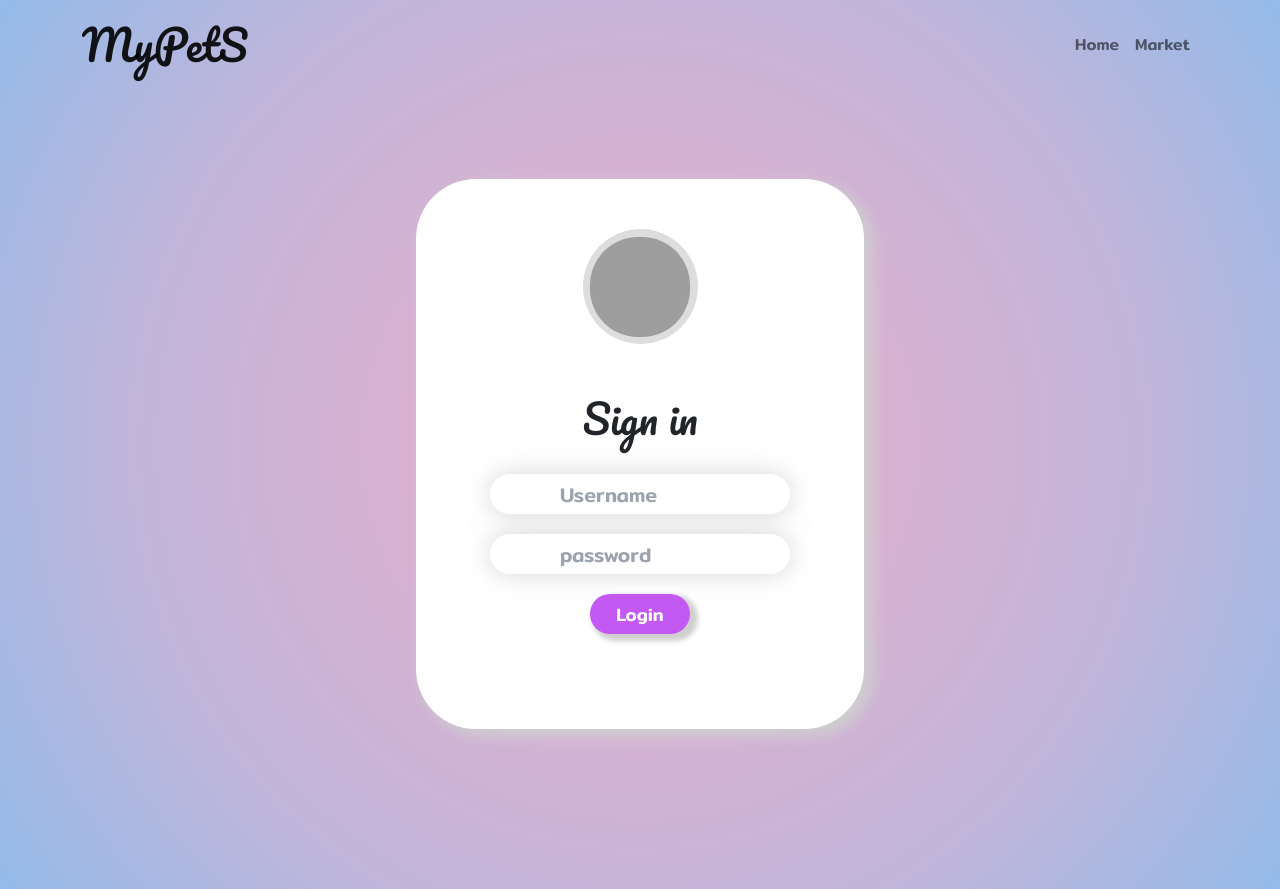
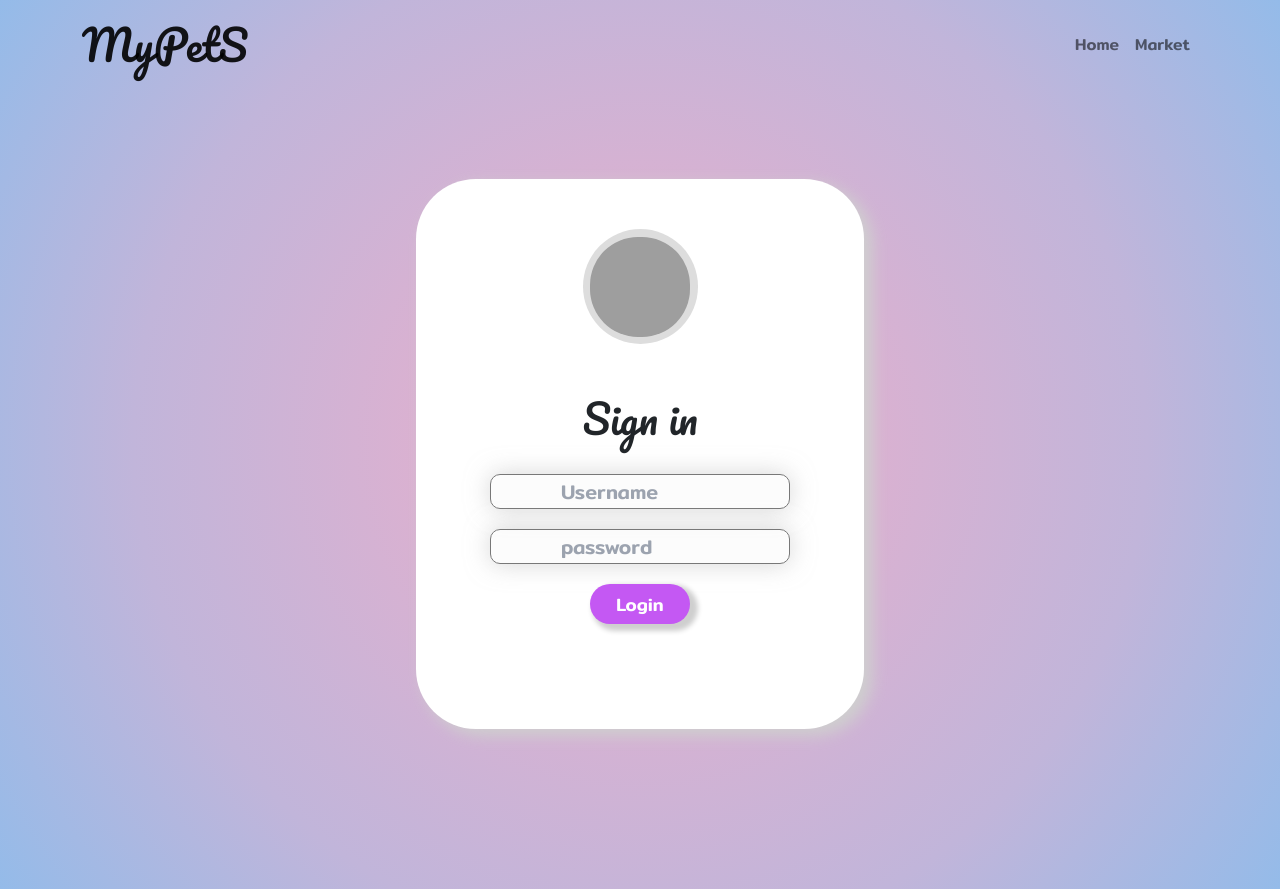
Before and after one commit to Ballphantom/Intern_props, a React (Create React App) app: page / in a window 1280 px wide. Built offline with nearby package versions, Linux system fonts and the light colour scheme; grey boxes are pictures that could not be loaded.

Commit message:
little bit

```diff
--- a/src/App.css
+++ b/src/App.css
@@ -2,6 +2,7 @@
 @import url('https://fonts.googleapis.com/css2?family=Lobster&display=swap');
 @import url('https://fonts.googleapis.com/css2?family=Prompt&display=swap');
 @import url('https://fonts.googleapis.com/css2?family=Mitr:wght@500&display=swap');
+@import url('https://fonts.googleapis.com/css2?family=Roboto+Mono:wght@300&display=swap');
 
 *{
   font-family: 'Mitr', sans-serif;
@@ -89,12 +90,14 @@ img{
 
 input{
   width: 300px;
-  height: 40px;
-  border-radius: 20px;
+  height: 35px;
+  border-radius: 10px;
   box-shadow: 0px 0px 25px 0px rgba(178, 178, 178, 0.533);
-  border: none;
+  border: 1px solid rgb(120, 120, 120);
   outline: none;
-  background-color: #fff;
+  background-color: rgb(221, 221, 221, 0.1);
+  color:rgb(47, 46, 46);
+  font-family: 'Roboto Mono', monospace;
 }
 
 .email, .password{
```
